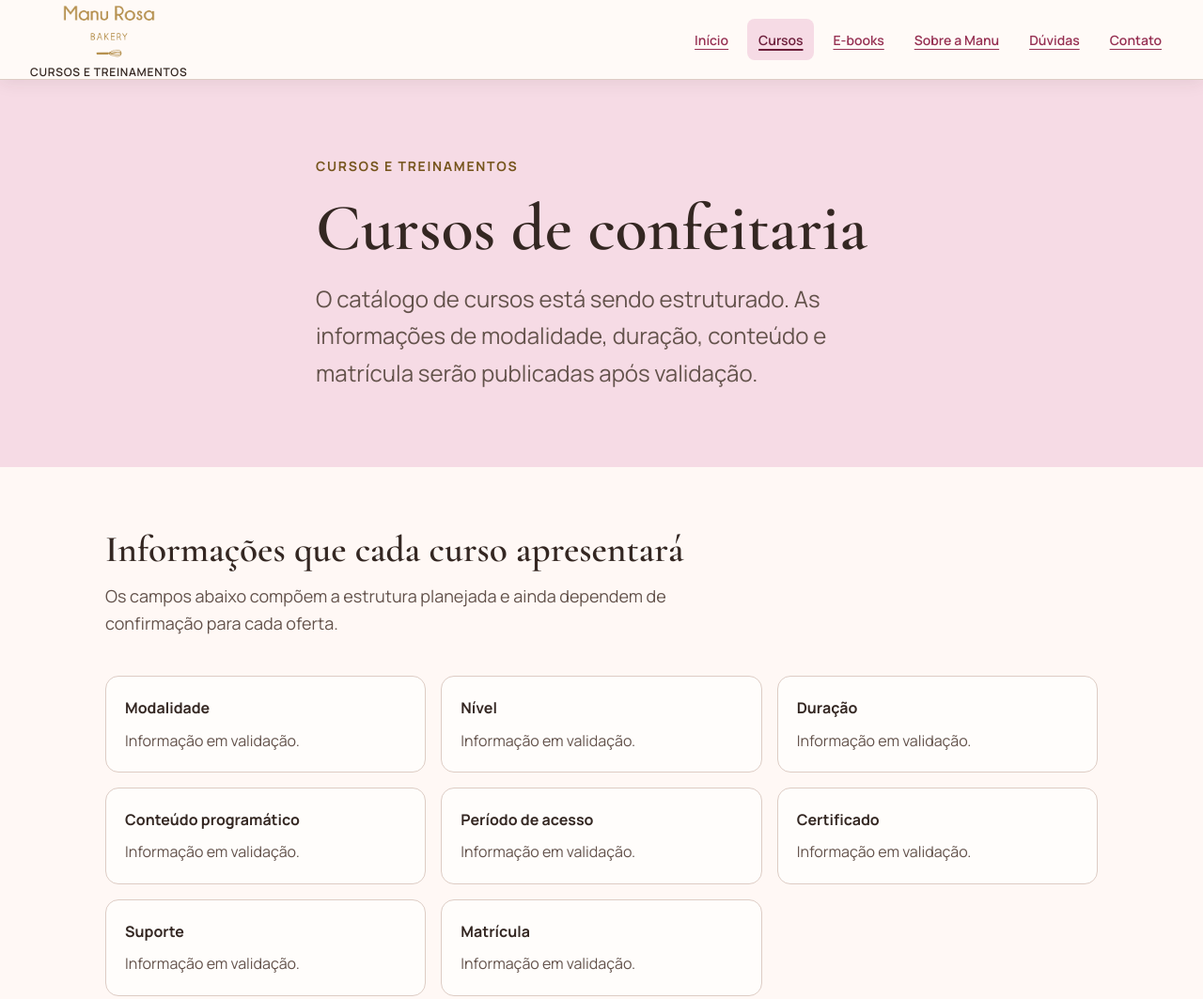
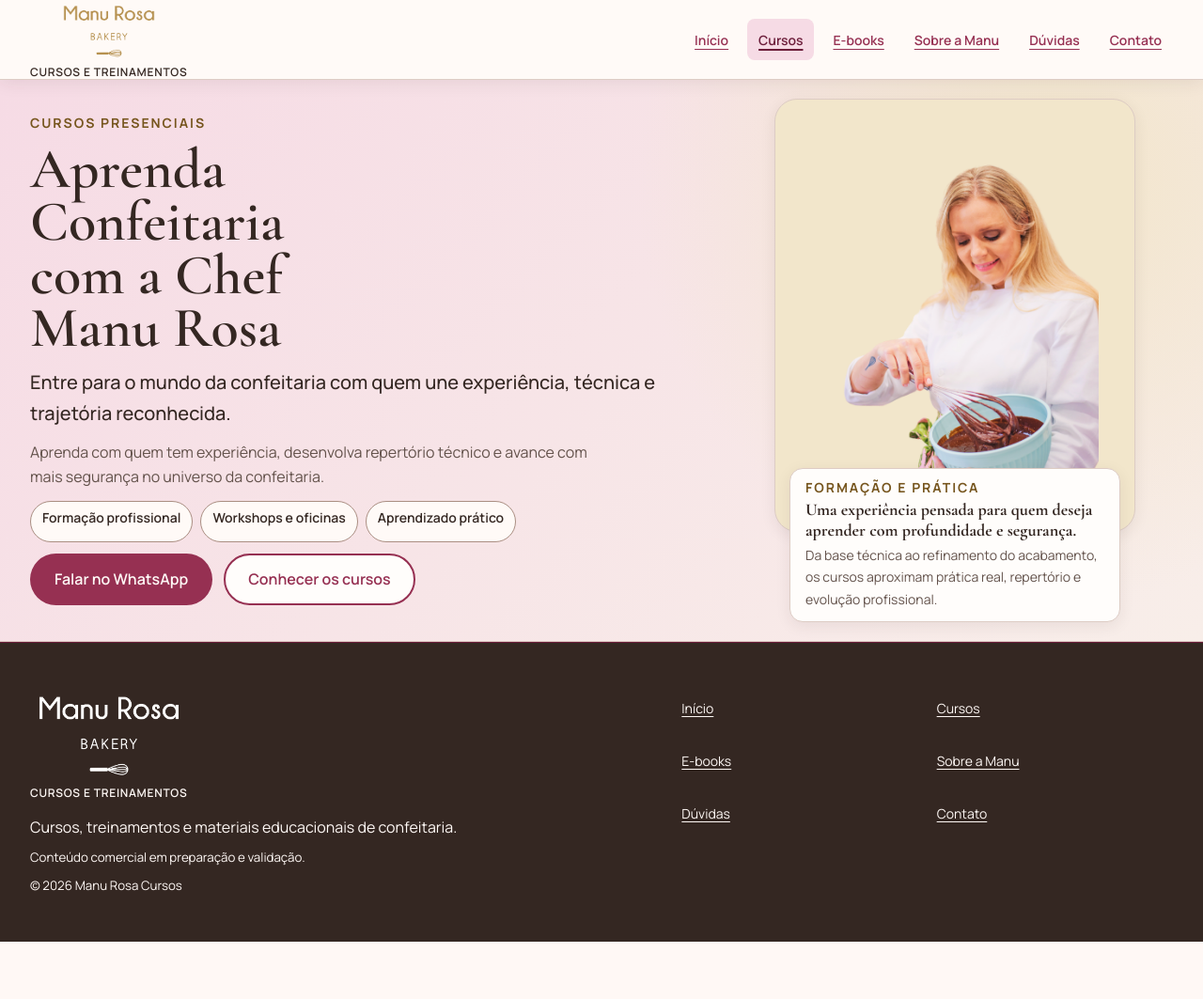
Before and after one commit to maicon-oliveira-dev/manu_repaginada, an Astro site in the folder astro-site/: page /cursos in a window 1280 px wide. Shown: the top 1063 px of the page at 94% size. After the commit the page ends 1002 px from the top, so only its background shows below. Built offline with nearby package versions, Linux system fonts and the light colour scheme; Astro itself is replaced by a stand-in of ours.

Commit message:
feat: add courses page hero

```diff
--- /dev/null
+++ b/astro-site/src/components/courses/CoursesHero.astro
@@ -0,0 +1,281 @@
+---
+import type { ImageMetadata } from 'astro';
+import { Picture } from 'astro:assets';
+import courseHeroAsset from '../../assets/courses/manu-rosa-batendo-massa.png';
+import Button from '../ui/Button.astro';
+import Container from '../ui/Container.astro';
+
+const courseHeroImage: ImageMetadata = courseHeroAsset;
+const whatsappHref =
+  'https://api.whatsapp.com/send?phone=5547996552618&text=Ol%C3%A1%2C%20gostaria%20de%20conhecer%20os%20cursos%20presenciais%20da%20Chef%20Manu%20Rosa.';
+---
+
+<section class="courses-hero" aria-labelledby="courses-hero-title">
+  <Container size="wide">
+    <div class="courses-hero__layout">
+      <div class="courses-hero__content">
+        <p class="courses-hero__eyebrow">Cursos Presenciais</p>
+        <h1 id="courses-hero-title">Aprenda Confeitaria com a Chef Manu Rosa</h1>
+        <p class="courses-hero__subtitle">
+          Entre para o mundo da confeitaria com quem une experiência, técnica e trajetória reconhecida.
+        </p>
+        <p class="courses-hero__description">
+          Aprenda com quem tem experiência, desenvolva repertório técnico e avance com mais segurança no universo da confeitaria.
+        </p>
+        <ul class="courses-hero__highlights">
+          <li>Formação profissional</li>
+          <li>Workshops e oficinas</li>
+          <li>Aprendizado prático</li>
+        </ul>
+        <div class="courses-hero__actions">
+          <Button
+            href={whatsappHref}
+            size="large"
+            external
+            ariaLabel="Falar no WhatsApp sobre os cursos presenciais"
+          >
+            Falar no WhatsApp
+          </Button>
+          <Button href="#cursos-modalidades" variant="secondary" size="large">
+            Conhecer os cursos
+          </Button>
+        </div>
+      </div>
+
+      <figure class="courses-hero__visual">
+        <div class="courses-hero__frame">
+          <Picture
+            class="courses-hero__image"
+            pictureAttributes={{ class: 'courses-hero__picture' }}
+            src={courseHeroImage}
+            formats={['avif', 'webp']}
+            fallbackFormat="png"
+            width={701}
+            height={1050}
+            widths={[320, 480, 600, 701]}
+            sizes="(min-width: 80rem) 30rem, (min-width: 56.25rem) 40vw, (min-width: 40rem) 36rem, calc(100vw - 2rem)"
+            alt="Chef Manu Rosa batendo massa em aula de confeitaria"
+            loading="eager"
+            decoding="async"
+            fetchpriority="high"
+          />
+        </div>
+        <figcaption class="courses-hero__note">
+          <p class="courses-hero__note-label">Formação e prática</p>
+          <strong>Uma experiência pensada para quem deseja aprender com profundidade e segurança.</strong>
+          <p>Da base técnica ao refinamento do acabamento, os cursos aproximam prática real, repertório e evolução profissional.</p>
+        </figcaption>
+      </figure>
+    </div>
+  </Container>
+</section>
+
+<style>
+  .courses-hero {
+    border-bottom: 0.0625rem solid var(--color-border);
+    background:
+      radial-gradient(circle at 88% 18%, var(--color-accent-soft), transparent 28rem),
+      linear-gradient(135deg, var(--color-brand-soft), var(--color-background-soft));
+    padding-block: clamp(var(--space-8), 3.5vw, var(--space-12));
+  }
+
+  .courses-hero__layout {
+    display: grid;
+    align-items: center;
+    gap: clamp(var(--space-8), 4vw, var(--space-16));
+  }
+
+  .courses-hero__content {
+    display: grid;
+    min-width: 0;
+    max-width: 43rem;
+    gap: clamp(var(--space-3), 1.3vw, var(--space-4));
+  }
+
+  .courses-hero__eyebrow,
+  .courses-hero__note-label {
+    color: var(--color-accent);
+    font-size: var(--font-size-sm);
+    font-weight: var(--font-weight-bold);
+    letter-spacing: 0.14em;
+    line-height: var(--line-height-heading);
+    text-transform: uppercase;
+  }
+
+  .courses-hero h1 {
+    max-width: 12.5ch;
+    font-size: clamp(3.25rem, 5vw, 5rem);
+    line-height: 0.95;
+    text-wrap: balance;
+  }
+
+  .courses-hero__subtitle {
+    max-width: 54ch;
+    color: var(--color-text);
+    font-size: clamp(var(--font-size-lg), 1.7vw, 1.375rem);
+    font-weight: var(--font-weight-medium);
+  }
+
+  .courses-hero__description {
+    max-width: 62ch;
+    color: var(--color-text-muted);
+    font-size: var(--font-size-base);
+  }
+
+  .courses-hero__highlights {
+    display: flex;
+    flex-wrap: wrap;
+    gap: var(--space-2);
+    margin: 0;
+    padding: 0;
+    list-style: none;
+  }
+
+  .courses-hero__highlights li {
+    min-height: 2.75rem;
+    padding: var(--space-2) var(--space-3);
+    border: 0.0625rem solid var(--color-border-strong);
+    border-radius: var(--radius-pill);
+    background: var(--color-surface-elevated);
+    color: var(--color-text);
+    font-size: var(--font-size-sm);
+    font-weight: var(--font-weight-semibold);
+    line-height: 1.25;
+  }
+
+  .courses-hero__actions {
+    display: flex;
+    flex-wrap: wrap;
+    gap: var(--space-3);
+    padding-top: 0;
+  }
+
+  .courses-hero__visual {
+    position: relative;
+    display: grid;
+    width: 100%;
+    min-width: 0;
+    max-width: 29rem;
+    padding-bottom: var(--space-20);
+    margin: 0 auto;
+  }
+
+  .courses-hero__frame {
+    min-width: 0;
+    border: 0.0625rem solid var(--color-border);
+    border-radius: var(--radius-lg);
+    background: var(--color-accent-soft);
+    box-shadow: var(--shadow-sm);
+    overflow: hidden;
+  }
+
+  .courses-hero__frame :global(.courses-hero__picture) {
+    display: block;
+    aspect-ratio: 5 / 6;
+  }
+
+  .courses-hero__image {
+    width: 100%;
+    height: 100%;
+    object-fit: contain;
+    object-position: center bottom;
+  }
+
+  .courses-hero__note {
+    position: absolute;
+    right: var(--space-4);
+    bottom: 0;
+    left: var(--space-4);
+    z-index: 1;
+    display: grid;
+    gap: var(--space-1);
+    padding: var(--space-4);
+    border: 0.0625rem solid var(--color-border);
+    border-radius: var(--radius-md);
+    background: var(--color-surface);
+    box-shadow: var(--shadow-sm);
+  }
+
+  .courses-hero__note strong {
+    color: var(--color-text);
+    font-family: var(--font-family-display);
+    font-size: var(--font-size-lg);
+    line-height: var(--line-height-heading);
+  }
+
+  .courses-hero__note p:last-child {
+    color: var(--color-text-muted);
+    font-size: var(--font-size-sm);
+  }
+
+  @media (min-width: 56.25rem) {
+    .courses-hero__layout {
+      grid-template-columns: minmax(0, 1fr) minmax(22rem, 29rem);
+    }
+
+    .courses-hero__content {
+      justify-self: start;
+    }
+
+    .courses-hero__visual {
+      justify-self: end;
+    }
+  }
+
+  @media (max-width: 39.99rem) {
+    .courses-hero__highlights,
+    .courses-hero__actions {
+      display: grid;
+    }
+
+    .courses-hero__highlights li {
+      display: flex;
+      align-items: center;
+    }
+  }
+
+  @media (max-width: 56.249rem) {
+    .courses-hero__visual {
+      max-width: 38rem;
+      padding-bottom: 0;
+    }
+
+    .courses-hero__note {
+      position: static;
+      width: calc(100% - var(--space-8));
+      margin: var(--space-4) auto 0;
+    }
+  }
+
+  @media (min-width: 64rem) and (max-height: 50rem) {
+    .courses-hero {
+      padding-block: var(--space-5);
+    }
+
+    .courses-hero__layout {
+      gap: var(--space-8);
+    }
+
+    .courses-hero__content {
+      gap: var(--space-3);
+    }
+
+    .courses-hero h1 {
+      font-size: clamp(3rem, 4.7vw, 4.25rem);
+      line-height: 0.94;
+    }
+
+    .courses-hero__subtitle {
+      font-size: clamp(1.0625rem, 1.7vw, 1.25rem);
+    }
+
+    .courses-hero__visual {
+      max-width: 24rem;
+      padding-bottom: var(--space-24);
+    }
+
+    .courses-hero__note {
+      padding: var(--space-3) var(--space-4);
+    }
+  }
+</style>
--- a/astro-site/src/pages/cursos/index.astro
+++ b/astro-site/src/pages/cursos/index.astro
@@ -1,34 +1,11 @@
 ---
 import BaseLayout from '../../layouts/BaseLayout.astro';
-import Button from '../../components/ui/Button.astro';
-import Container from '../../components/ui/Container.astro';
-import PageIntro from '../../components/ui/PageIntro.astro';
-import Section from '../../components/ui/Section.astro';
-import SectionHeading from '../../components/ui/SectionHeading.astro';
-
-const fields = ['Modalidade', 'Nível', 'Duração', 'Conteúdo programático', 'Período de acesso', 'Certificado', 'Suporte', 'Matrícula'];
+import CoursesHero from '../../components/courses/CoursesHero.astro';
 ---
 
 <BaseLayout
   title="Cursos | Manu Rosa Cursos"
   description="Página institucional preparada para apresentar os cursos e treinamentos de confeitaria da Manu Rosa."
 >
-  <PageIntro
-    eyebrow="Cursos e treinamentos"
-    title="Cursos de confeitaria"
-    description="O catálogo de cursos está sendo estruturado. As informações de modalidade, duração, conteúdo e matrícula serão publicadas após validação."
-  />
-  <Section labelledby="course-fields-title">
-    <Container size="content">
-      <SectionHeading
-        id="course-fields-title"
-        title="Informações que cada curso apresentará"
-        description="Os campos abaixo compõem a estrutura planejada e ainda dependem de confirmação para cada oferta."
-      />
-      <ul class="field-list">
-        {fields.map((field) => <li><strong>{field}</strong><span>Informação em validação.</span></li>)}
-      </ul>
-      <div class="section-actions"><Button href="/contato/">Acompanhar informações</Button></div>
-    </Container>
-  </Section>
+  <CoursesHero />
 </BaseLayout>
```
Also changed, not shown: astro-site/src/assets/courses/manu-rosa-batendo-massa.png (added).
